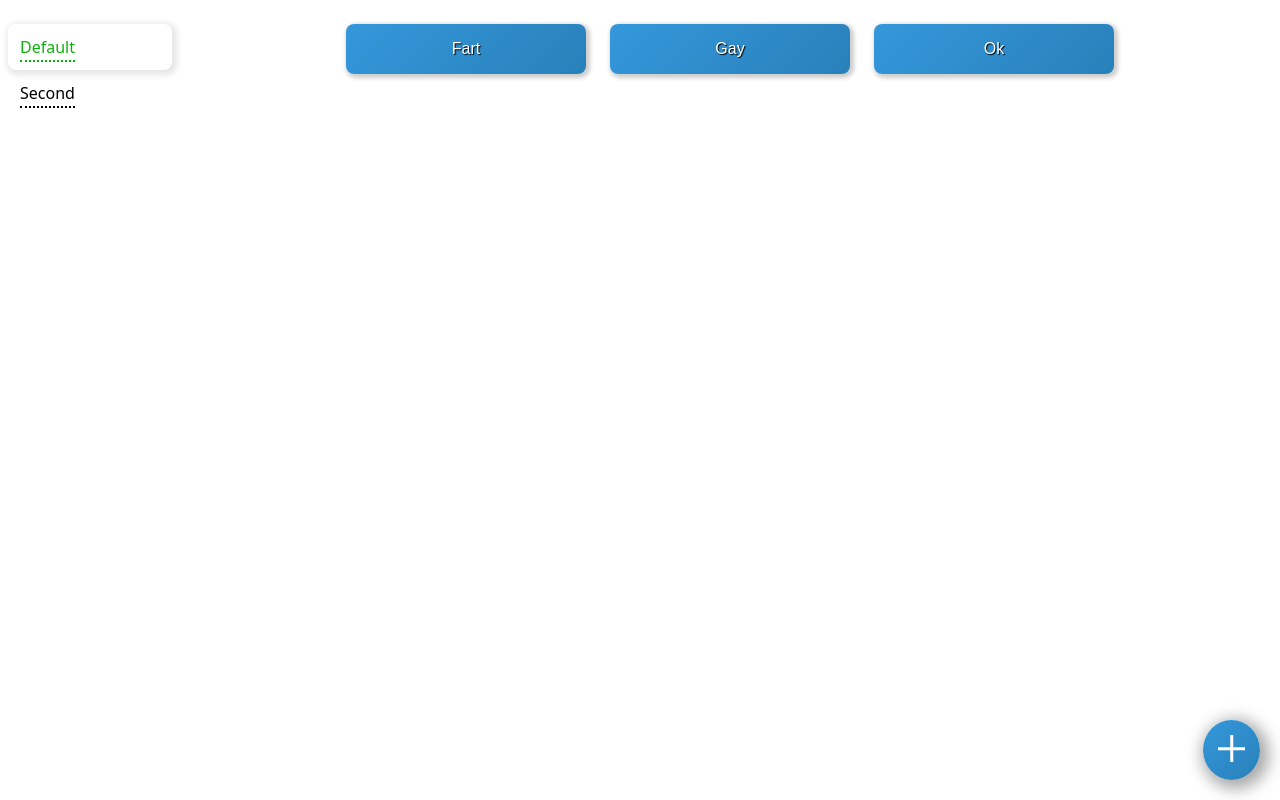
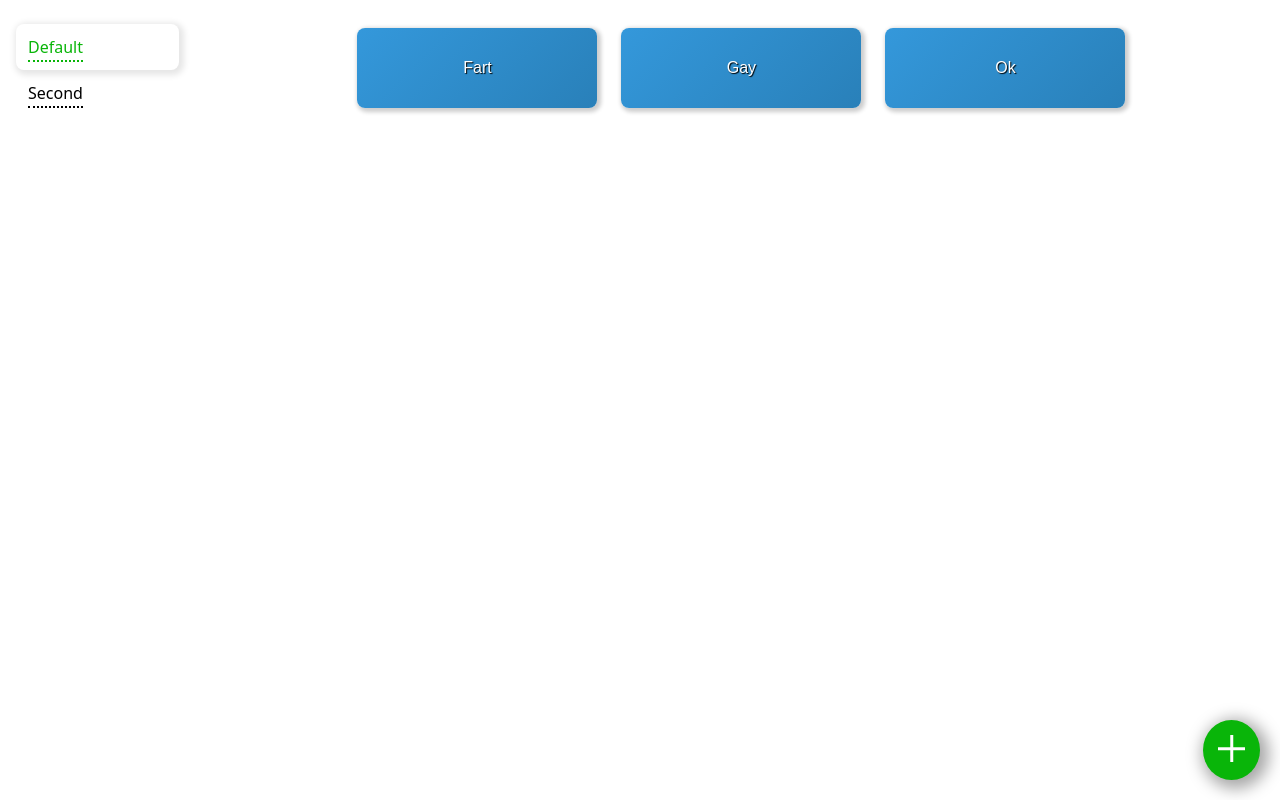
Before and after one commit to Em-ilien/Soundboard, a SvelteKit app: page / in a window 1280 px wide. Built offline with nearby package versions, Linux system fonts and the light colour scheme.

Commit message:
improve style and layout

```diff
--- a/src/routes/+page.svelte
+++ b/src/routes/+page.svelte
@@ -62,6 +62,7 @@
       Roboto, Oxygen, Ubuntu, Cantarell, "Open Sans", "Helvetica Neue",
       sans-serif;
     height: 100vh;
+    overflow: hidden;
     display: flex;
     flex-direction: row;
     justify-content: space-between;
@@ -72,12 +73,13 @@
     display: flex;
     flex-direction: row;
     flex-wrap: wrap;
-    gap: 1.5em;
     justify-content: center;
     align-items: stretch;
-    max-height: calc(100vh - 3em);
+    gap: 0 1.5em;
     width: calc(100vw - 3em);
-    margin: 1.5em;
+    height: 100vh;
+    overflow-y: scroll;
+    padding: 1em;
     user-select: none;
   }
 
--- a/src/routes/New.svelte
+++ b/src/routes/New.svelte
@@ -21,7 +21,7 @@
     position: fixed;
     bottom: 2em;
     right: 2em;
-    background: linear-gradient(135deg, #3498db, #2980b9);
+    background: #09b509;
     border-radius: 50%;
     padding: 1.5em;
     font-size: 0.625em;
@@ -30,7 +30,7 @@
   }
 
   .new:active {
-    background: linear-gradient(135deg, #2980b9, #236fa5);
+    background: linear-gradient(135deg, #0a950a, #099909);
     scale: 0.95;
   }
 
--- a/src/routes/SoundButton.svelte
+++ b/src/routes/SoundButton.svelte
@@ -15,8 +15,11 @@
 <style>
   .sound-button {
     padding: 1em;
+    margin: 0.75em 0;
     max-width: 15em;
     min-width: 10em;
+    min-height: 2em;
+    max-height: 5em;
     font-size: 1em;
     background: linear-gradient(135deg, #3498db, #2980b9);
     color: #fff;
--- a/src/routes/SoundboardsList.svelte
+++ b/src/routes/SoundboardsList.svelte
@@ -35,7 +35,7 @@
     justify-content: center;
     align-items: stretch;
     width: fit-content;
-    margin: 1.5em 0.5em;
+    margin: 1.5em 1.5em 0 1em;
     width: 12em;
     user-select: none;
   }
```
